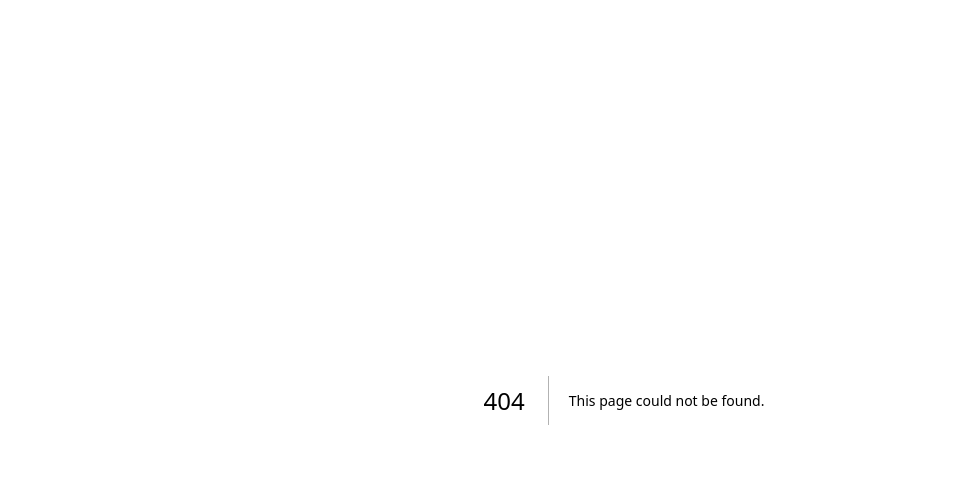
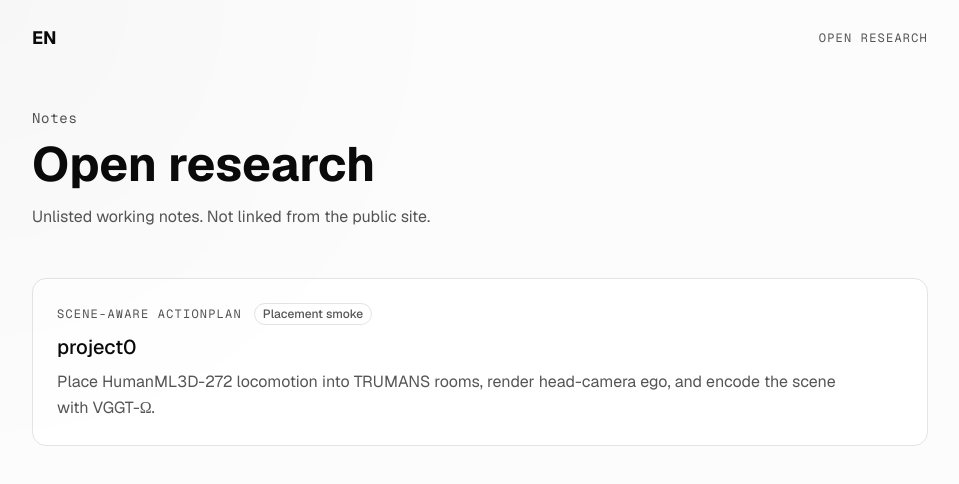
Before and after one commit to ernaz100/Portfolio_Clean, a Next.js app: page /openresearch in a window 1280 px wide. Before the commit this address had no page. Shown: the top 484 px of the page, without its empty margins (16-975 px from the left). Built offline with nearby package versions, Linux system fonts and the light colour scheme.

Commit message:
Add unlisted /openresearch index with a project0 card.
Co-authored-by: Cursor <cursoragent@cursor.com>

```diff
--- /dev/null
+++ b/app/openresearch/layout.tsx
@@ -0,0 +1,15 @@
+import type { Metadata } from "next";
+import type { ReactNode } from "react";
+
+export const metadata: Metadata = {
+  title: "Open research",
+  robots: { index: false, follow: false },
+};
+
+export default function OpenResearchLayout({
+  children,
+}: {
+  children: ReactNode;
+}) {
+  return children;
+}
--- /dev/null
+++ b/app/openresearch/page.tsx
@@ -0,0 +1,103 @@
+"use client";
+
+import Link from "next/link";
+import { motion } from "framer-motion";
+import { ArrowUpRight } from "lucide-react";
+import { CursorGlow } from "@/components/cursor-glow";
+
+const projects = [
+  {
+    slug: "project0",
+    title: "project0",
+    kicker: "Scene-aware ActionPlan",
+    description:
+      "Place HumanML3D-272 locomotion into TRUMANS rooms, render head-camera ego, and encode the scene with VGGT-Ω.",
+    status: "Placement smoke",
+    href: "/openresearch/project0",
+  },
+];
+
+export default function OpenResearchPage() {
+  return (
+    <main className="relative min-h-screen bg-background text-foreground">
+      <CursorGlow />
+      <header className="px-6 lg:px-12 py-6">
+        <div className="max-w-4xl flex items-center justify-between">
+          <Link
+            href="/"
+            className="text-lg font-bold text-foreground hover:text-primary transition-colors"
+          >
+            EN
+          </Link>
+          <span className="font-mono text-xs tracking-widest uppercase text-muted-foreground">
+            Open research
+          </span>
+        </div>
+      </header>
+
+      <section className="px-6 lg:px-12 pb-24 pt-8">
+        <div className="max-w-4xl">
+          <motion.p
+            initial={{ opacity: 0, y: 12 }}
+            animate={{ opacity: 1, y: 0 }}
+            className="font-mono text-sm tracking-wider text-muted-foreground"
+          >
+            Notes
+          </motion.p>
+          <motion.h1
+            initial={{ opacity: 0, y: 12 }}
+            animate={{ opacity: 1, y: 0 }}
+            transition={{ delay: 0.05 }}
+            className="mt-3 text-4xl font-bold text-balance sm:text-5xl"
+          >
+            Open research
+          </motion.h1>
+          <motion.p
+            initial={{ opacity: 0, y: 12 }}
+            animate={{ opacity: 1, y: 0 }}
+            transition={{ delay: 0.1 }}
+            className="mt-4 max-w-xl text-muted-foreground leading-relaxed"
+          >
+            Unlisted working notes. Not linked from the public site.
+          </motion.p>
+
+          <div className="mt-12 grid gap-4">
+            {projects.map((project, index) => (
+              <motion.div
+                key={project.slug}
+                initial={{ opacity: 0, y: 16 }}
+                animate={{ opacity: 1, y: 0 }}
+                transition={{ delay: 0.15 + index * 0.08 }}
+              >
+                <Link
+                  href={project.href}
+                  className="group block rounded-xl border border-border bg-card p-6 hover:bg-secondary transition-colors"
+                >
+                  <div className="flex items-start gap-4">
+                    <div className="flex-1 min-w-0">
+                      <div className="flex items-center gap-3 mb-2 flex-wrap">
+                        <span className="font-mono text-xs tracking-widest uppercase text-muted-foreground">
+                          {project.kicker}
+                        </span>
+                        <span className="px-2 py-0.5 text-xs font-medium rounded-full border border-border text-muted-foreground">
+                          {project.status}
+                        </span>
+                      </div>
+                      <h2 className="text-xl font-medium text-foreground group-hover:text-primary transition-colors">
+                        {project.title}
+                      </h2>
+                      <p className="mt-2 text-muted-foreground leading-relaxed">
+                        {project.description}
+                      </p>
+                    </div>
+                    <ArrowUpRight className="w-5 h-5 text-muted-foreground group-hover:text-primary shrink-0 opacity-0 group-hover:opacity-100 transition-all -translate-y-1 translate-x-1 group-hover:translate-y-0 group-hover:translate-x-0" />
+                  </div>
+                </Link>
+              </motion.div>
+            ))}
+          </div>
+        </div>
+      </section>
+    </main>
+  );
+}
```
